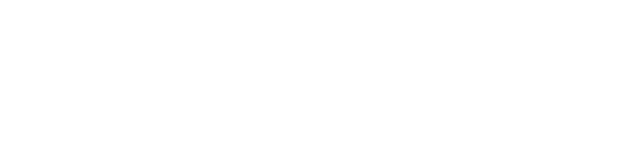
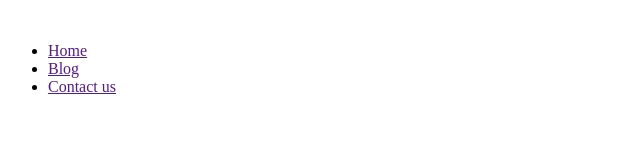
Before and after one commit to EliasHerreraCo/practicas-git, a plain HTML site: page index.html in a window 1280 px wide. Shown: the whole page, without its empty margins (0-640 px from the left). Drawn offline with Linux system fonts and the light colour scheme.

Commit message:
Estructura del header

```diff
--- a/index.html
+++ b/index.html
@@ -8,7 +8,14 @@
 </head>
 <body>
     <header>
-
+        <img src="" alt="" srcset="">
+        <nav>
+            <ul>
+                <li> <a href="">Home</a></li>
+                <li> <a href="">Blog</a></li>
+                <li> <a href="">Contact us</a></li>
+            </ul>
+        </nav>
     </header>
 
     <main>
```
